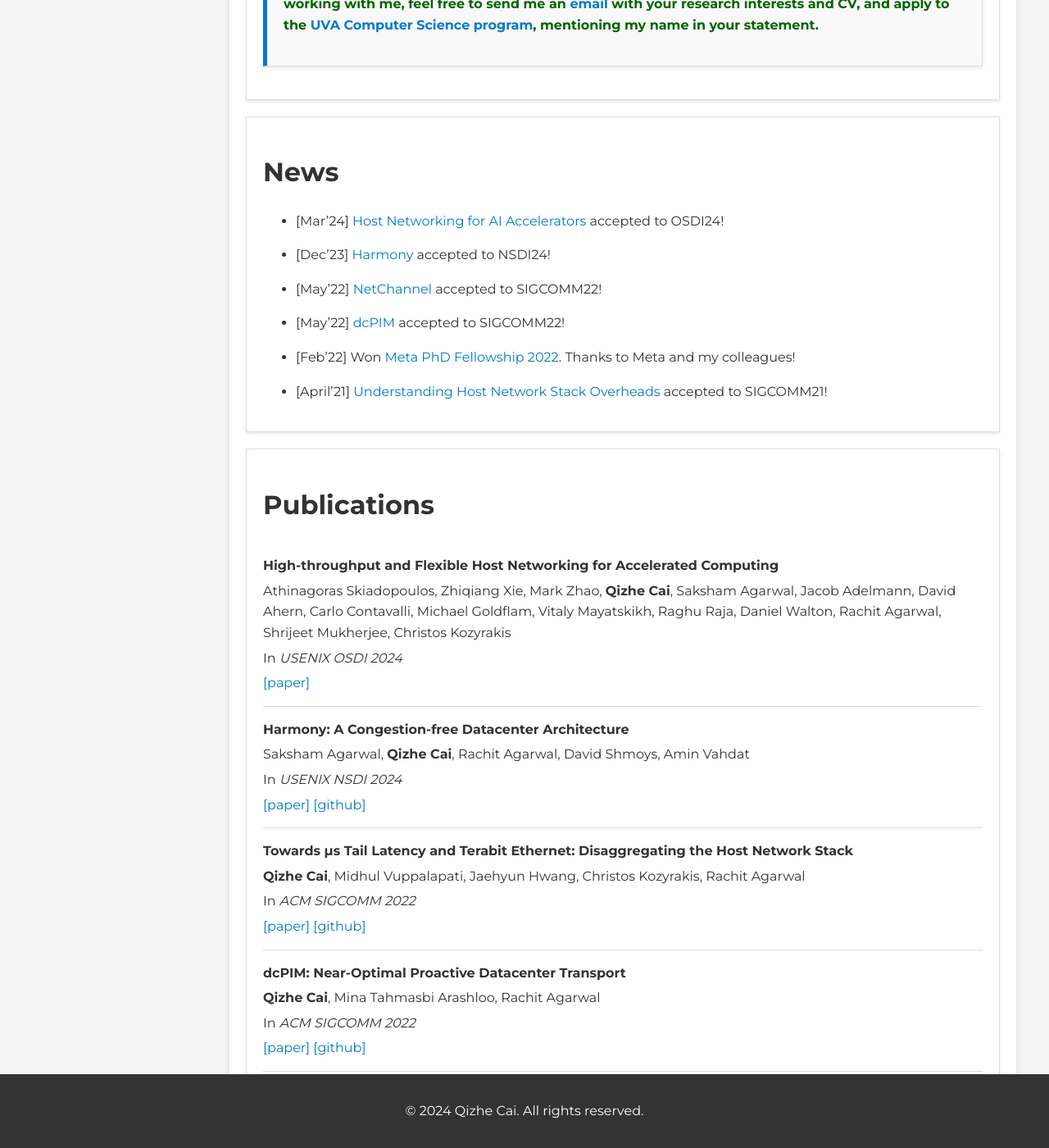
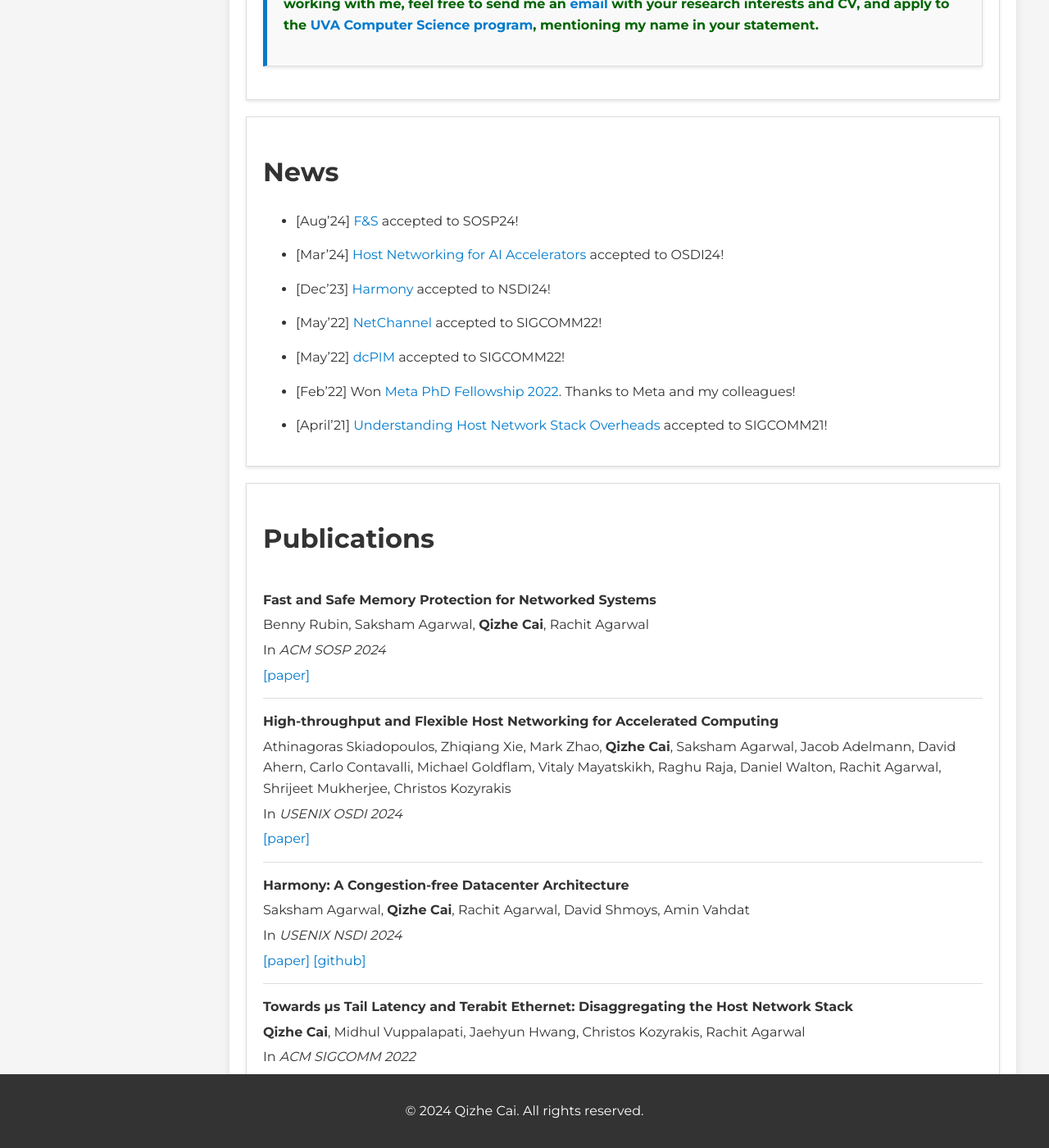
Before and after one commit to qizhe/qizhe.github.io, a Jekyll site: the page built from index.md, in a window 1280 px wide and 1400 px high, scrolled down 534 px. Shown: the whole window at 82% size. Built offline with Jekyll 4.4.1, drawn with Linux system fonts in a browser that asks for light colours; some of the changed text lies outside the part shown.

Commit message:
Update index.md

```diff
--- a/index.md
+++ b/index.md
@@ -16,6 +16,7 @@ title: Home
 <div class="box">
   <h1 id="news">News</h1>
   <ul>
+    <li><p>[Aug&rsquo;24] <a href="{{ '/papers/' | relative_url }}">F&S</a> accepted to SOSP24!</p></li>
     <li><p>[Mar&rsquo;24] <a href="{{ '/papers/host-networking-accelerators.pdf' | relative_url }}">Host Networking for AI Accelerators</a> accepted to OSDI24!</p></li>
     <li><p>[Dec&rsquo;23] <a href="{{ '/papers/harmony.pdf' | relative_url }}">Harmony</a> accepted to NSDI24!</p></li>
     <li><p>[May&rsquo;22] <a href="{{ '/papers/netchannel.pdf' | relative_url }}">NetChannel</a> accepted to SIGCOMM22!</p></li>
@@ -27,6 +28,12 @@ title: Home
 
 <div class="box">
   <h1 id="publications">Publications</h1>
+  <div class="publication">
+    <p><strong>Fast and Safe Memory Protection for Networked Systems</strong></p>
+    <p>Benny Rubin, Saksham Agarwal, <b>Qizhe Cai</b>, Rachit Agarwal</p>
+    <p>In <i>ACM SOSP 2024</i></p>
+    <p><a href="{{ '' | relative_url }}">[paper]</a></p>
+  </div>
   <div class="publication">
     <p><strong>High-throughput and Flexible Host Networking for Accelerated Computing</strong></p>
     <p>Athinagoras Skiadopoulos, Zhiqiang Xie, Mark Zhao, <b>Qizhe Cai</b>, Saksham Agarwal, Jacob Adelmann, David Ahern, Carlo Contavalli, Michael Goldflam, Vitaly Mayatskikh, Raghu Raja, Daniel Walton, Rachit Agarwal, Shrijeet Mukherjee, Christos Kozyrakis</p>
@@ -103,7 +110,11 @@ title: Home
 
 <div class="box">
   <h1 id="service">Service</h1>
-  <h3>2023</h3>
+  <h3>Program Committee Member</h3>
+  <ul>
+    <li>SOSP SysDW Workshop (<a href ="https://sysdw24.github.io">2024)</a></li>
+  </ul>
+  <h3>External Reviewer</h3>
   <ul>
     <li>IEEE Transactions on Network and Service Management</li>
     <li>IEEE Transactions on Mobile Computing</li>
```
